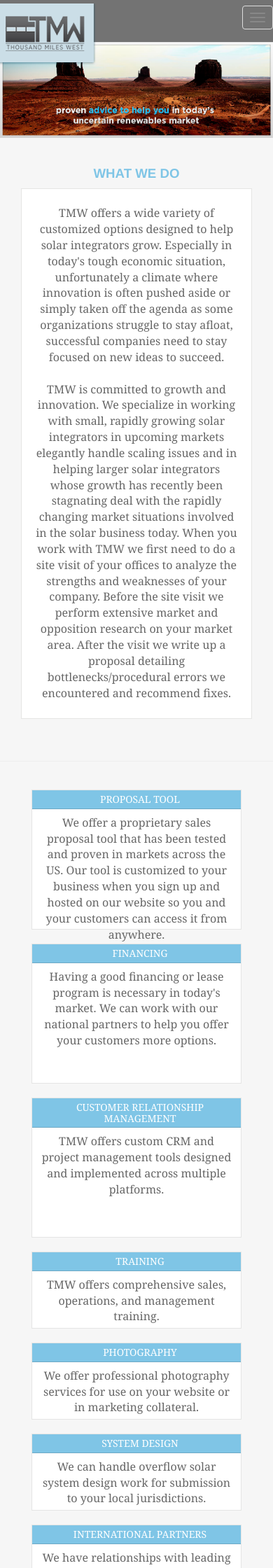
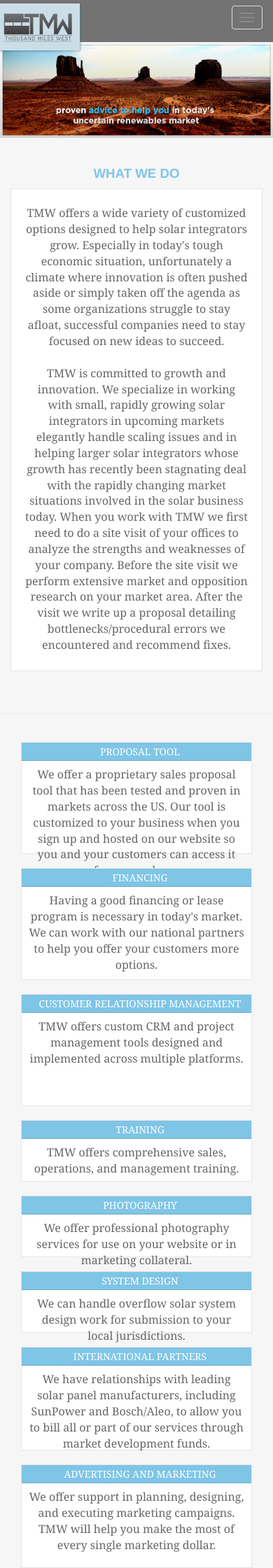
Before and after one commit to RPJarvis/TMW, a PHP site: page /index.html in a window 390 px wide. Shown: the top 2240 px of the page at 70% size. Run offline with PHP 8.4, Linux system fonts and the light colour scheme; some libraries are stand-ins or nearby versions.

Commit message:
box optimization

```diff
--- a/css/main.css
+++ b/css/main.css
@@ -1,4 +1,3 @@
-
 body{
 	background: #f6f6f6;
 	color: #666666;
@@ -9,6 +8,10 @@ body{
 .navbar {
 	background: #737373;
 	margin-bottom: 90px;
+}
+
+.navbar-toggle {
+	margin-right: 30px;
 }
 
 .nav li a {
@@ -108,10 +111,10 @@ a:hover{color: #7fc5e6;}
 #about, #clients, #services, #services2, #partners, #contact, #footer{
 	background: #f6f6f6;
 	border-bottom: solid 1px #eeeeee;
-	padding-left: 30px;
-	padding-right: 30px;
+	padding-left: 15px;
+	padding-right: 15px;
 	padding-top: 40px;
-	text-align: center;
+  text-align: center;
 
 }
 #about, #clients, #partners, #contact{
@@ -143,7 +146,6 @@ a:hover{color: #7fc5e6;}
 	padding-left: 0px;
 }
 
-/*TODO: split section number into two divs, one for number one for title*/
 .sectionNumber{
 	background: #7fc5e6;
 	border-bottom: solid 1px #6ea9c5;
@@ -161,9 +163,6 @@ a:hover{color: #7fc5e6;}
 	font-size: small;
 }
 
-
-/*TODO: figure out how to fill the container row with this div, maybe
-with a static div?? or maybe jsut define height as a constant since that wont matter as much with fluidityt */
 .serviceContainer {
 	background: white;
 	border: 1px solid;
@@ -177,6 +176,7 @@ with a static div?? or maybe jsut define height as a constant since that wont ma
 	padding-right: 10px;
 	padding-top: 8px;
 }
+
 .aboutContainer {
 	background: white;
 	border: 1px solid;
@@ -184,8 +184,8 @@ with a static div?? or maybe jsut define height as a constant since that wont ma
 	padding-left: 10px;
 	padding-right: 10px;
 	margin-bottom: 20px;
-margin-right: auto;
-margin-left: auto;
+	margin-right: auto;
+	margin-left: auto;
 	max-width: 520px;
 }
 
@@ -193,9 +193,6 @@ margin-left: auto;
 	max-width: 520px;
 
 }
-
-/*TODO:520 PIXELS IMAGE WIDTH, for <p> or <div>??max-width? */
-
 
 .selected {
 	color: #7fc5e6 !important;
@@ -278,6 +275,31 @@ margin-left: auto;
 	padding-bottom: 15px;
 }
 
+
+#dwellTek {
+	text-align: left !important;
+}
+
+@media screen and (max-width: 990px)
+{
+	#row1 .serviceContainer {
+		height: 160px !important;
+	}
+
+	#row2 .serviceContainer {
+		height: 88px;
+	}
+
+	#row3 .serviceContainer {
+		height: 148px;
+	}
+
+	#row4 .serviceContainer {
+		height: 195px;
+	}
+}
+
+
 @media screen and (max-width: 501px)
 {
 	body p {
--- a/index.html
+++ b/index.html
@@ -16,8 +16,8 @@
       <script src="https://oss.maxcdn.com/libs/respond.js/1.4.2/respond.min.js"></script>
     <![endif]-->
   </head>
-  <body>
-    <div id="top-container"><!--TODO maybe change these ids-->
+  <body data-spy="scroll" data-target="#navbar" data-offset="60">
+    <div id="top-container">
       <div id="inner-container" class="container-fluid">
         <nav class="navbar navbar-default navbar-fixed-top" role="navigation">
           <div class="container-fluid">
@@ -30,7 +30,7 @@
                 <span class="icon-bar"></span>
               </button>
               <a class="navbar-brand" href="#">
-                <img src="/tmw/images/logo.png" height="100" width="145"
+                <img src="/tmw/images/logo.png" height="80" width="125"
                   style="margin-top: -20px; margin-left: -18px;">
               </a>
             </div>
@@ -285,9 +285,9 @@
     <div id="clients" class="container-fluid">
       <h3>Clients</h3>
       <div class="container-fluid row">
-        <div class="col-md-6 clientContainer alignLeft">
+        <div class="col-md-6 clientContainer">
           <img src="/tmw/images/dwelltech.png" />
-          <p>
+          <p class="alignLeft">
             <br />
             We retained the good folks at Thousand Miles West to build a
             solar proposal tool. The product they produced for us is truly
@@ -295,7 +295,7 @@
             mind when
             I think about our new tool:
           </p>
-          <ul>
+          <ul class="alignLeft">
             <li>Professional looking</li>
             <li>Simple for homeowners to understand</li>
             <li>Great sales tool</li>
@@ -310,7 +310,7 @@
               inverter types
             </li>
           </ul>
-          <p>
+          <p class="alignLeft"
             In a nutshell, this tool helps differentiate us from our
             competition and
             is a powerful selling tool.
@@ -346,7 +346,7 @@
           <div class="partnerContainer">
             <img src="/tmw/images/box.png" />
             <h4>Box</h4>
-            <p class="textFormat">Reinventing how the world uses business content
+            <p class="textFormat">Reinventing how the world uses business content.
               <br /><br />
               Box was founded on a simple, powerful idea: people should be
               able to access and share their content from anywhere. Since 2005,
--- a/js/main.js
+++ b/js/main.js
@@ -18,7 +18,14 @@ $(document).ready(function(){
     }
   });
 
-  //TODO: make link padding stick
+
+  //TODO:this is focusing in li item rather than link item maybe use li a active insterad of javascrizipt q
+  $('#navbar').on('activate.bs.scrollspy', function(){
+    $(this).closest('ul').find('.selected').removeClass('selected');
+    $(this).addClass('selected');
+  })
+
+  //TODO: make link padding stick, link scrolling with links without clicks
   $('li a').click(function() {
     $('html, body').animate({
         scrollTop: $($.attr(this, 'href')).offset().top
```
